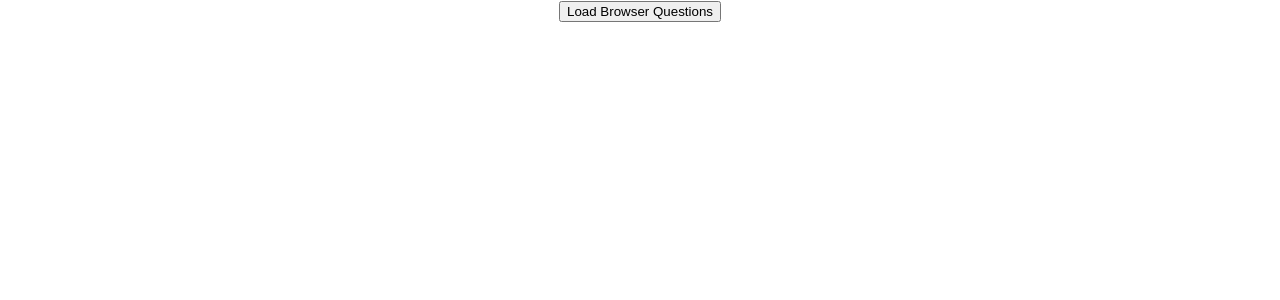
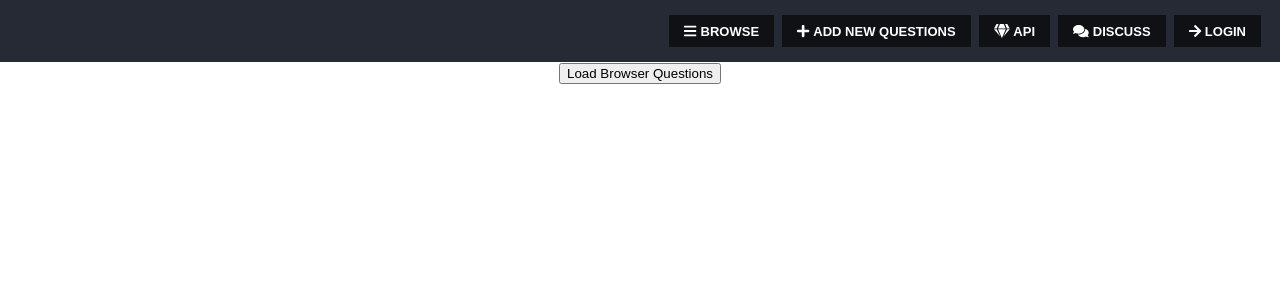
Before and after one commit to isaitamatf/browse-questions, a React (Create React App) app: page / in a window 1280 px wide. Shown: the top 300 px of the page. Built offline with nearby package versions, Linux system fonts and the light colour scheme.

Commit message:
feat: create header and button component

```diff
--- a/package.json
+++ b/package.json
@@ -3,6 +3,9 @@
   "version": "1.0.0",
   "private": false,
   "dependencies": {
+    "@fortawesome/fontawesome-svg-core": "^1.2.36",
+    "@fortawesome/free-solid-svg-icons": "^5.15.4",
+    "@fortawesome/react-fontawesome": "^0.1.16",
     "@reduxjs/toolkit": "^1.7.1",
     "@testing-library/jest-dom": "^4.2.4",
     "@testing-library/react": "^9.5.0",
--- a/src/App.js
+++ b/src/App.js
@@ -1,9 +1,10 @@
-import { Body } from './components';
+import { Body, Header } from './components';
 import './App.scss';
 
 function App() {
   return (
     <div id="App">
+      <Header />
       <Body />
     </div>
   );
--- /dev/null
+++ b/src/components/button/button.js
@@ -0,0 +1,22 @@
+import React from 'react';
+import { FontAwesomeIcon } from "@fortawesome/react-fontawesome";
+import './button.scss';
+
+/**
+ * @param text Button text
+ * @param icon Button icon from fontawesome library
+ */
+const Button = ({text, icon}) => {
+  return (
+    <button className='bq-button'>
+      <div className='bq-button-icon'>
+        <FontAwesomeIcon icon={icon} />
+      </div>
+      <div className='bq-button-text'>
+        {text}
+      </div>
+    </button>
+  )
+};
+
+export default Button;
--- /dev/null
+++ b/src/components/button/button.scss
@@ -0,0 +1,27 @@
+.bq-button {
+  height: 32px;
+  display: flex;
+  flex-direction: row;
+  align-items: center;
+  justify-content: center;
+  padding: 0 15px;
+  background: rgba(0, 0, 0, 0.6);
+  color: #FFFFFF;
+  margin: 0 4px;
+  cursor: pointer;
+  border-radius: 0;
+  border: 0;
+  transition: all .35s;
+  .bq-button-icon {
+    font-size: 14px;
+    padding-right: 4px;
+  }
+  .bq-button-text {
+    text-transform: uppercase;
+    font-size: 13px;
+    font-weight: 700;
+  }
+}
+.bq-button:hover {
+  background-color: #5C6378;
+}
--- /dev/null
+++ b/src/components/header/header.js
@@ -0,0 +1,18 @@
+import React from 'react';
+import { faArrowRight, faBars, faComments, faGem, faPlus } from '@fortawesome/free-solid-svg-icons';
+import { Button } from '../../components';
+import { BROWSE_TEXT, ADD_NEW_QUESTIONS_TEXT, API_TEXT, DISCUSS_TEXT, LOGIN_TEXT } from '../../constants';
+import './header.scss';
+
+export default function Header() {
+  return (
+    <div id='bq-header'>
+      <Button text={BROWSE_TEXT} icon={faBars} />
+      <Button text={ADD_NEW_QUESTIONS_TEXT} icon={faPlus} />
+      <Button text={API_TEXT} icon={faGem} />
+      <Button text={DISCUSS_TEXT} icon={faComments} />
+      <Button text={LOGIN_TEXT} icon={faArrowRight}
+      />
+    </div>
+  );
+}
--- /dev/null
+++ b/src/components/header/header.scss
@@ -0,0 +1,7 @@
+#bq-header {
+  background-color: #262A35;
+  display: flex;
+  flex-direction: row;
+  justify-content: flex-end;
+  padding: 15px;
+}
--- a/src/components/index.js
+++ b/src/components/index.js
@@ -1 +1,3 @@
 export { default as Body } from './body/body';
+export { default as Button } from './button/button';
+export { default as Header } from './header/header';
--- a/src/constants/index.js
+++ b/src/constants/index.js
@@ -1,5 +1,14 @@
+/**
+ * Reducer
+ */
 const API_URL = 'https://opentdb.com/api.php?amount=50';
+/**
+ * Header
+ */
+const BROWSE_TEXT = 'Browse';
+const ADD_NEW_QUESTIONS_TEXT = 'Add new questions';
+const API_TEXT = 'Api';
+const DISCUSS_TEXT = 'Discuss';
+const LOGIN_TEXT = 'Login';
 
-export {
-  API_URL
-};
+export { API_URL, BROWSE_TEXT, ADD_NEW_QUESTIONS_TEXT, API_TEXT, DISCUSS_TEXT, LOGIN_TEXT };
```
Also changed, not shown: 1 other file (tests, documents, lock files or other folders).
